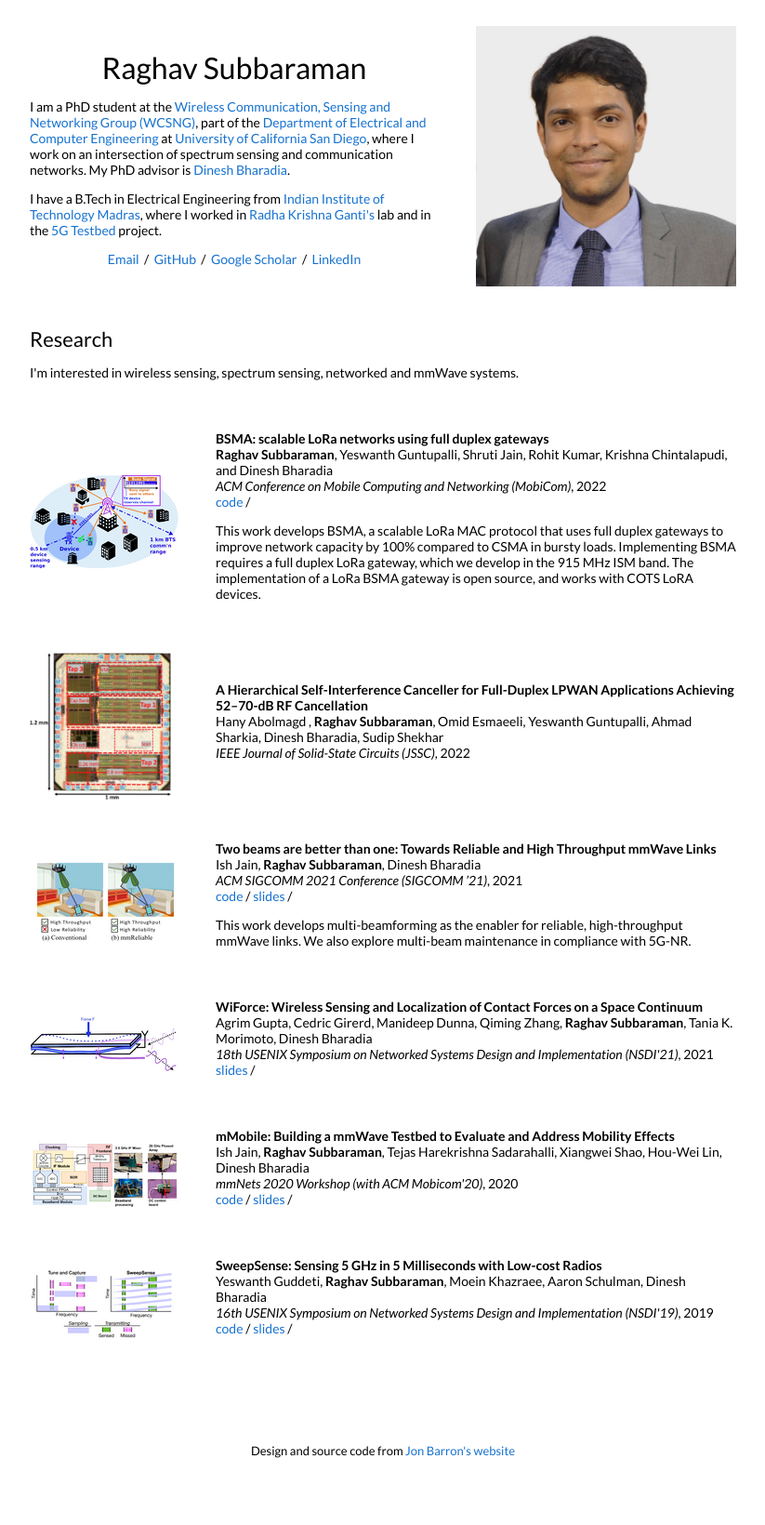
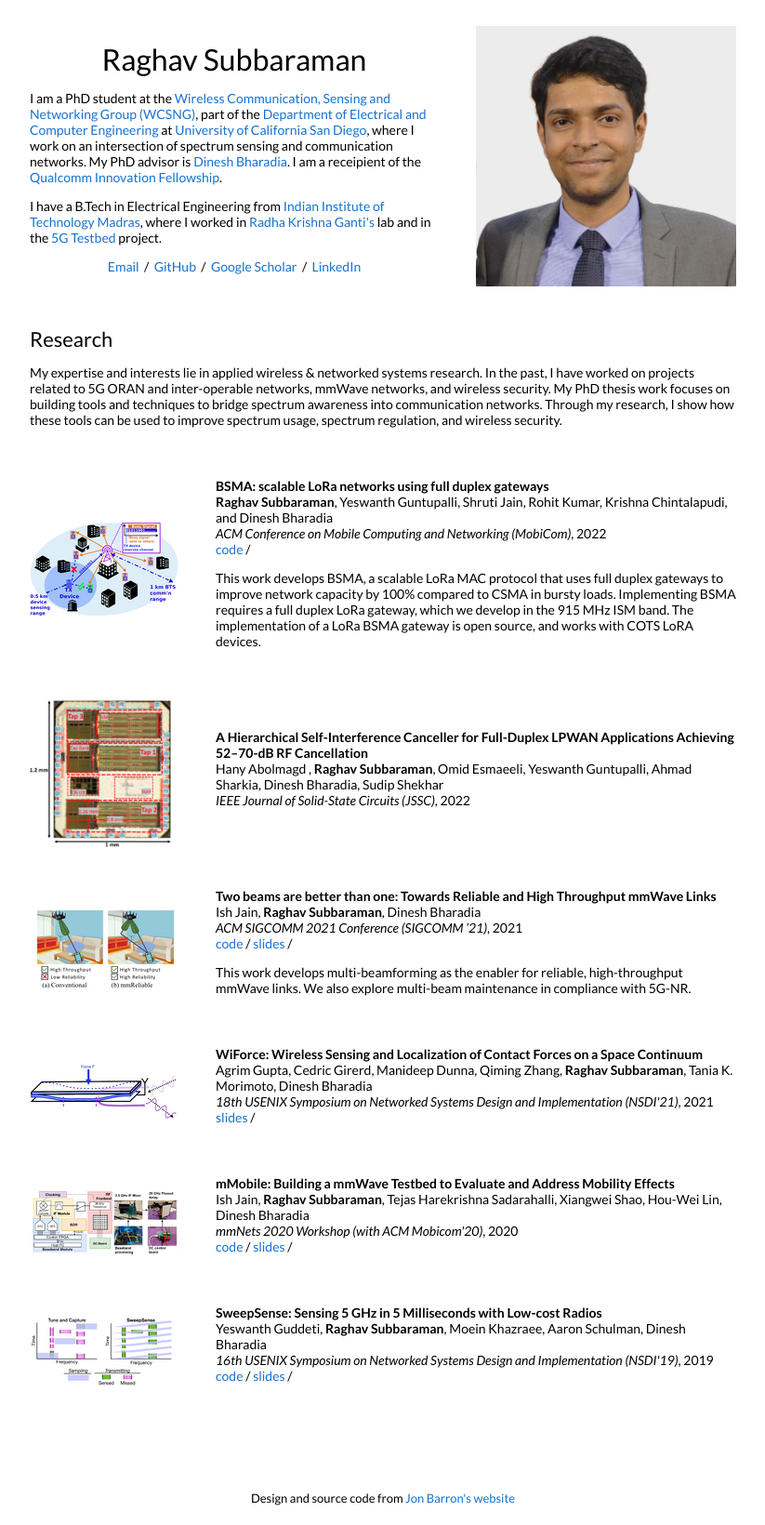
Before and after one commit to rsubbaraman/rsubbaraman.github.io, a Jekyll site: the page built from _posts/2022-11-07-bsma-mobicom.markdown, in a window 1280 px wide. Shown: the whole page at 93% size, without its empty margins (228-1051 px from the left). Built offline with Jekyll 4.4.1, drawn with Linux system fonts in a browser that asks for light colours; before the commit the page ends 1589 px from its top, so only the background shows below that.

Commit message:
update research interests, awards

```diff
--- a/_layouts/default.html
+++ b/_layouts/default.html
@@ -11,26 +11,37 @@
 
   <link rel="stylesheet" type="text/css" href="{{ site.baseurl }}/style.css" />
   <link rel="canonical" href="{{ page.url | replace:'index.html','' | prepend: site.baseurl | prepend: site.url }}">
-  <link href="https://fonts.googleapis.com/css?family=Lato:400,700,400italic,700italic" rel="stylesheet" type="text/css">
+  <link href="https://fonts.googleapis.com/css?family=Lato:400,700,400italic,700italic" rel="stylesheet"
+    type="text/css">
 
 </head>
 
 
 
 <body>
-  <table style="width:100%;max-width:800px;border:0px;border-spacing:0px;border-collapse:separate;margin-right:auto;margin-left:auto;">
+  <table
+    style="width:100%;max-width:800px;border:0px;border-spacing:0px;border-collapse:separate;margin-right:auto;margin-left:auto;">
     <tr style="padding:0px">
       <td style="padding:0px">
-        <table style="width:100%;border:0px;border-spacing:0px;border-collapse:separate;margin-right:auto;margin-left:auto;">
+        <table
+          style="width:100%;border:0px;border-spacing:0px;border-collapse:separate;margin-right:auto;margin-left:auto;">
           <tr style="padding:0px">
             <td style="padding:2.5%;width:60%;vertical-align:middle">
               <h1>
                 Raghav Subbaraman
               </h1>
-              <p>I am a PhD student at the <a href="https://wcsng.ucsd.edu">Wireless Communication, Sensing and Networking Group (WCSNG)</a>, part of the <a href="https://ece.ucsd.edu/">Department of Electrical and Computer Engineering</a> at <a href="https://www.ucsd.edu/">University of California San Diego</a>, where I work on an intersection of spectrum sensing and communication networks. My PhD advisor is <a href="https://web.eng.ucsd.edu/~dineshb/">Dinesh Bharadia</a>.
+              <p>I am a PhD student at the <a href="https://wcsng.ucsd.edu">Wireless Communication, Sensing and
+                  Networking Group (WCSNG)</a>, part of the <a href="https://ece.ucsd.edu/">Department of Electrical and
+                  Computer Engineering</a> at <a href="https://www.ucsd.edu/">University of California San Diego</a>,
+                where I work on an intersection of spectrum sensing and communication networks. My PhD advisor is <a
+                  href="https://web.eng.ucsd.edu/~dineshb/">Dinesh Bharadia</a>. I am a receipient of the <a
+                  href="https://www.qualcomm.com/research/university-relations/innovation-fellowship/2022-north-america">Qualcomm
+                  Innovation Fellowship</a>.
               </p>
               <p>
-                I have a B.Tech in Electrical Engineering from <a href="http://www.iitm.ac.in/">Indian Institute of Technology Madras</a>, where I worked in <a href="http://www.ee.iitm.ac.in/rganti/">Radha Krishna Ganti's</a> lab and in the <a href="http://www.ee.iitm.ac.in/5g/">5G Testbed</a> project.
+                I have a B.Tech in Electrical Engineering from <a href="http://www.iitm.ac.in/">Indian Institute of
+                  Technology Madras</a>, where I worked in <a href="http://www.ee.iitm.ac.in/rganti/">Radha Krishna
+                  Ganti's</a> lab and in the <a href="http://www.ee.iitm.ac.in/5g/">5G Testbed</a> project.
               </p>
               <p style="text-align:center">
                 <a target="_blank" href="https://mailhide.io/e/Os1xgqKq"> Email</a> &nbsp;/&nbsp;
@@ -45,17 +56,25 @@
           </tr>
         </table>
 
-        <table style="width:100%;border:0px;border-spacing:0px;border-collapse:separate;margin-right:auto;margin-left:auto;">
+        <table
+          style="width:100%;border:0px;border-spacing:0px;border-collapse:separate;margin-right:auto;margin-left:auto;">
           <tr>
             <td style="padding:2.5%;width:100%;vertical-align:middle">
               <h2>Research</h2>
               <p>
-                I'm interested in wireless sensing, spectrum sensing, networked and mmWave systems.
+                My expertise and interests lie in applied wireless & networked systems research. In the past, I have
+                worked on projects related to 5G ORAN and inter-operable networks, mmWave networks, and wireless
+                security.
+                My PhD thesis work focuses on building tools and techniques to bridge spectrum awareness into
+                communication networks.
+                Through my research, I show how these tools can be used to improve spectrum usage, spectrum regulation,
+                and wireless security.
               </p>
             </td>
           </tr>
         </table>
-        <table style="width:100%;border:0px;border-spacing:0px;border-collapse:separate;margin-right:auto;margin-left:auto;">
+        <table
+          style="width:100%;border:0px;border-spacing:0px;border-collapse:separate;margin-right:auto;margin-left:auto;">
 
           {% for post in site.posts %}
           {% for cat in post.categories %}
@@ -98,7 +117,7 @@
         <br>
         <br>
         <br>
-<!--         <table style="width:100%;border:0px;border-spacing:0px;border-collapse:separate;margin-right:auto;margin-left:auto;">
+        <!--         <table style="width:100%;border:0px;border-spacing:0px;border-collapse:separate;margin-right:auto;margin-left:auto;">
           <tr>
             <td style="padding:2.5%;width:100%;vertical-align:middle">
               <h2>Intel Projects</h2>
@@ -230,12 +249,14 @@
           {% endfor %}
         </table> -->
 
-        <table style="width:100%;border:0px;border-spacing:0px;border-collapse:separate;margin-right:auto;margin-left:auto;">
+        <table
+          style="width:100%;border:0px;border-spacing:0px;border-collapse:separate;margin-right:auto;margin-left:auto;">
           <tr>
             <td style="padding:0px">
               <br>
               <p style="text-align:center;font-size:small;">
-                Design and source code from <a style="font-size:small;" href="https://jonbarron.info">Jon Barron's website</a>
+                Design and source code from <a style="font-size:small;" href="https://jonbarron.info">Jon Barron's
+                  website</a>
               </p>
             </td>
           </tr>
```
